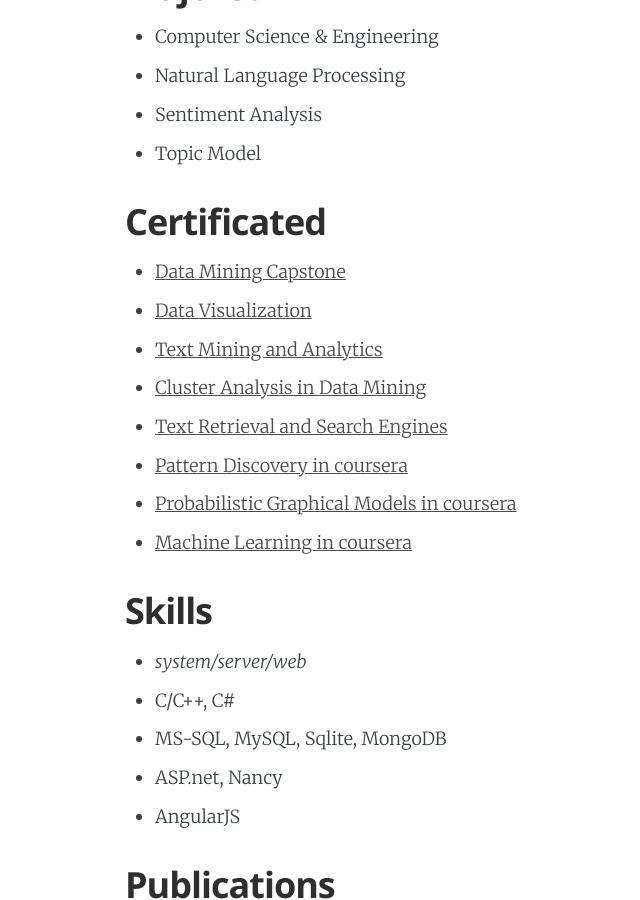
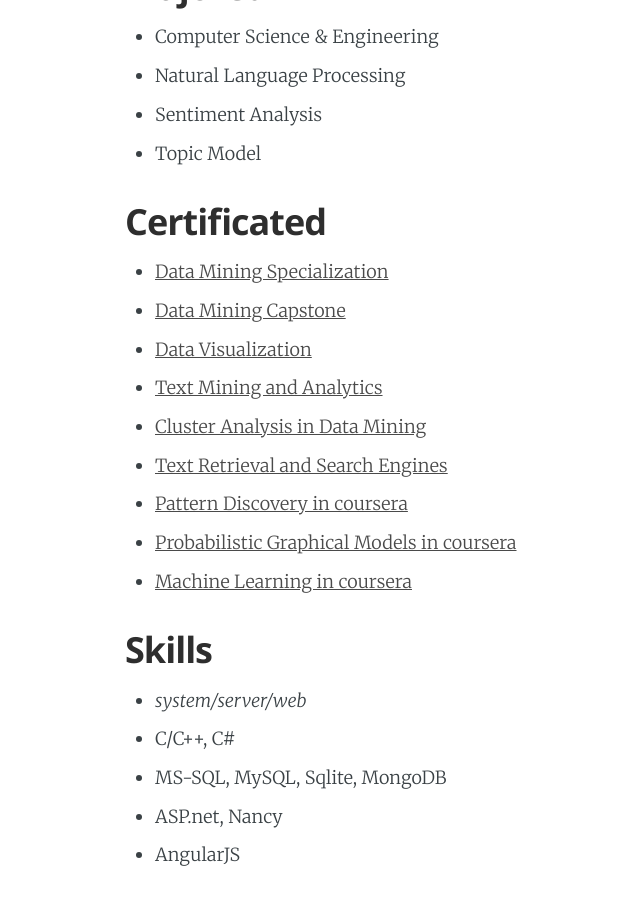
Before and after one commit to hyunjong-lee/hyunjong-lee-prev.github.io, a Jekyll site: the page built from about.markdown, in a window 1280 px wide and 900 px high, scrolled down 638 px. Shown: the whole window, without its empty margins (80-720 px from the left). Built offline with Jekyll 4.4.1, drawn with Linux system fonts in a browser that asks for light colours.

Commit message:
data mining capstone & specialization update
pdf & gogo!

```diff
--- a/about.markdown
+++ b/about.markdown
@@ -26,6 +26,7 @@
 
 ## Certificated
 
+* [Data Mining Specialization]
 * [Data Mining Capstone]
 * [Data Visualization]
 * [Text Mining and Analytics]
@@ -65,6 +66,7 @@
 [Text Mining and Analytics]: /assets/pdf/text_mining_and_analytics-coursera.pdf
 [Data Visualization]: /assets/pdf/data_visualization-coursera.pdf
 [Data Mining Capstone]: /assets/pdf/data_mining_capstone-coursera.pdf
+[Data Mining Specialization]: /assets/pdf/data_mining_specialization-coursera.pdf
 [Algospot]: https://algospot.com/user/profile/475
 [TopCoder]: http://community.topcoder.com/tc?module=MemberProfile&cr=22735778
 [acmicpc.net]: https://www.acmicpc.net/user/cosmosLee
```
Also changed, not shown: 2 other files.
